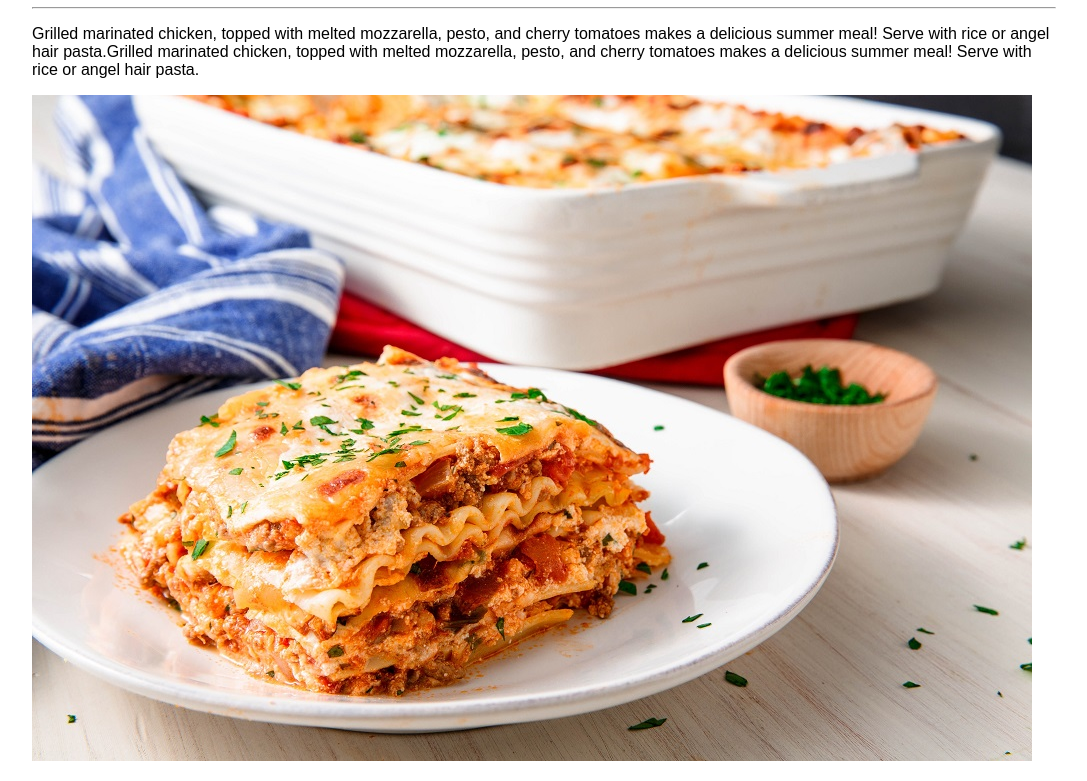
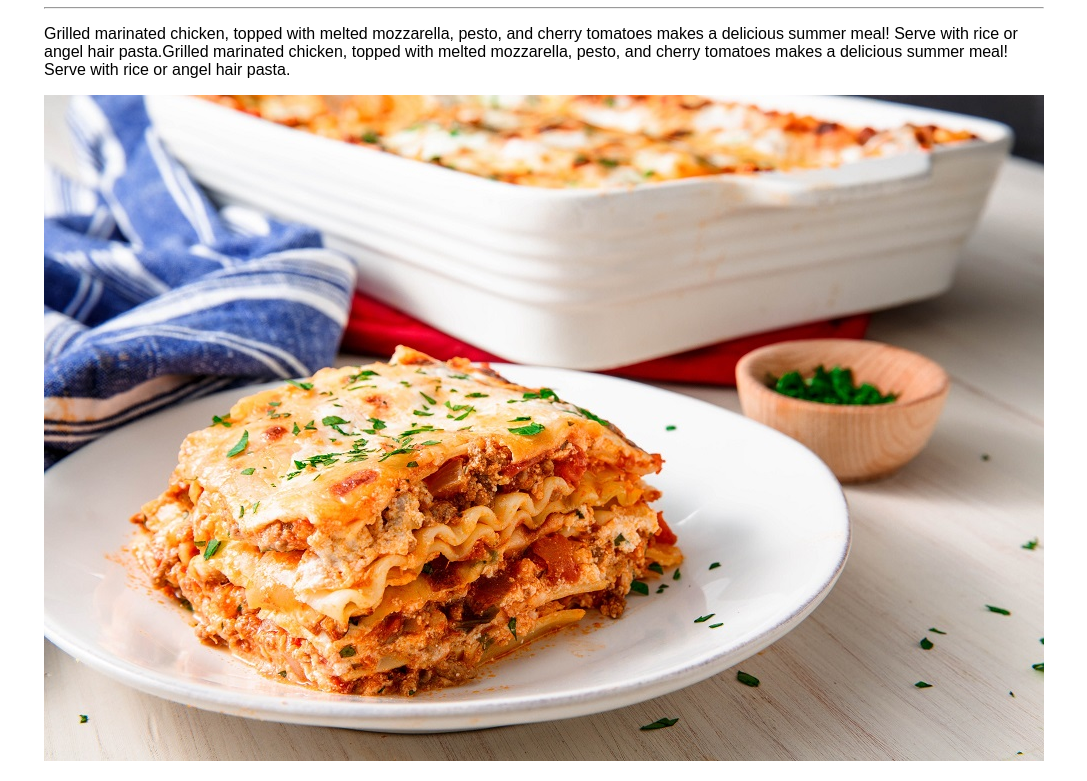
Before and after one commit to estebanense/odin_recipes, a plain HTML site: page recipes/Best Lasagna.html in a window 1280 px wide. Shown: the part 125-906 px from the top of the page, without its empty margins (96-1183 px from the left). Drawn offline with Linux system fonts and the light colour scheme.

Commit message:
add max-width

```diff
--- a/styles.css
+++ b/styles.css
@@ -7,7 +7,7 @@
 }
 body {
   margin: auto;
-  max-width: 80%;
+  max-width: 1000px;
 
 }
 
```
